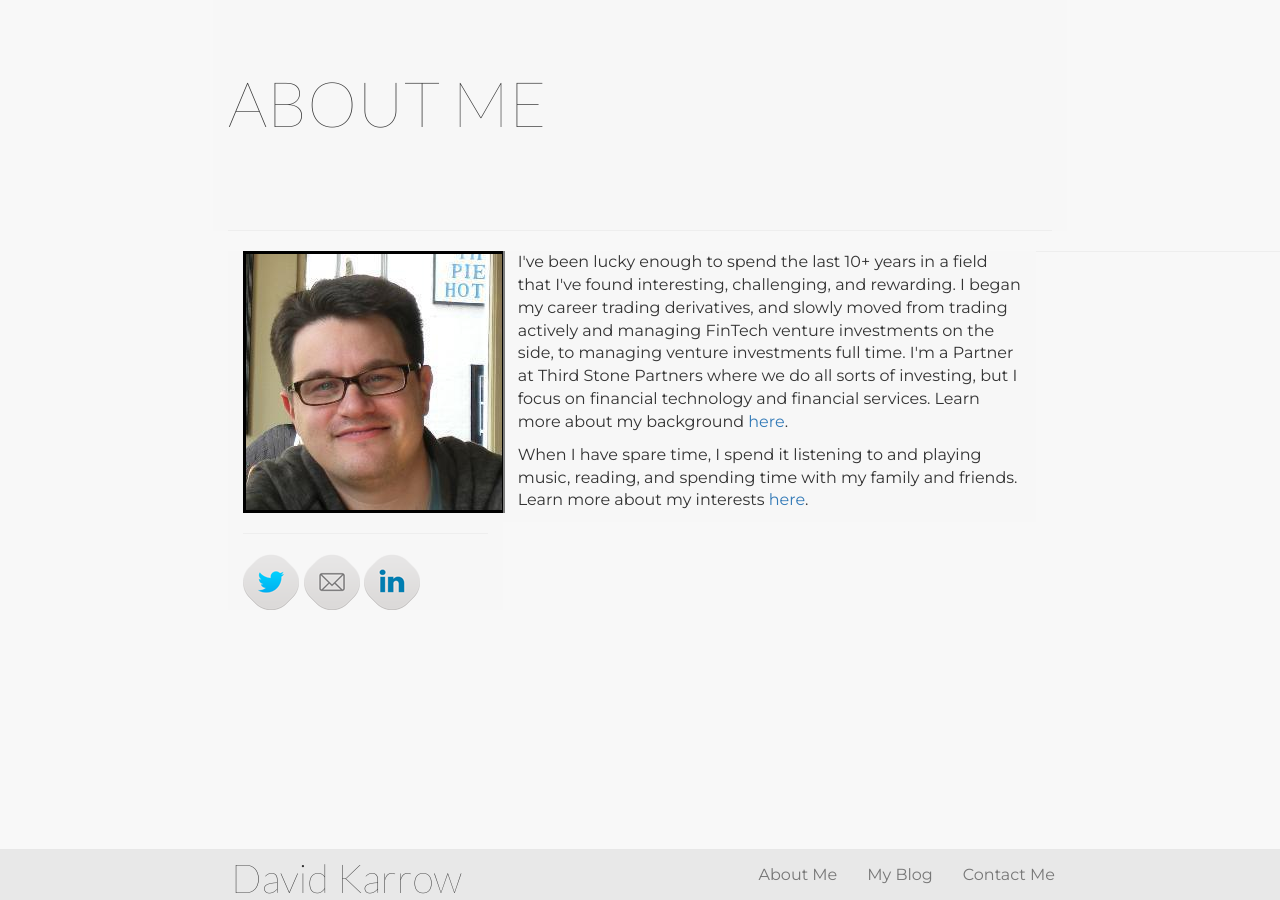
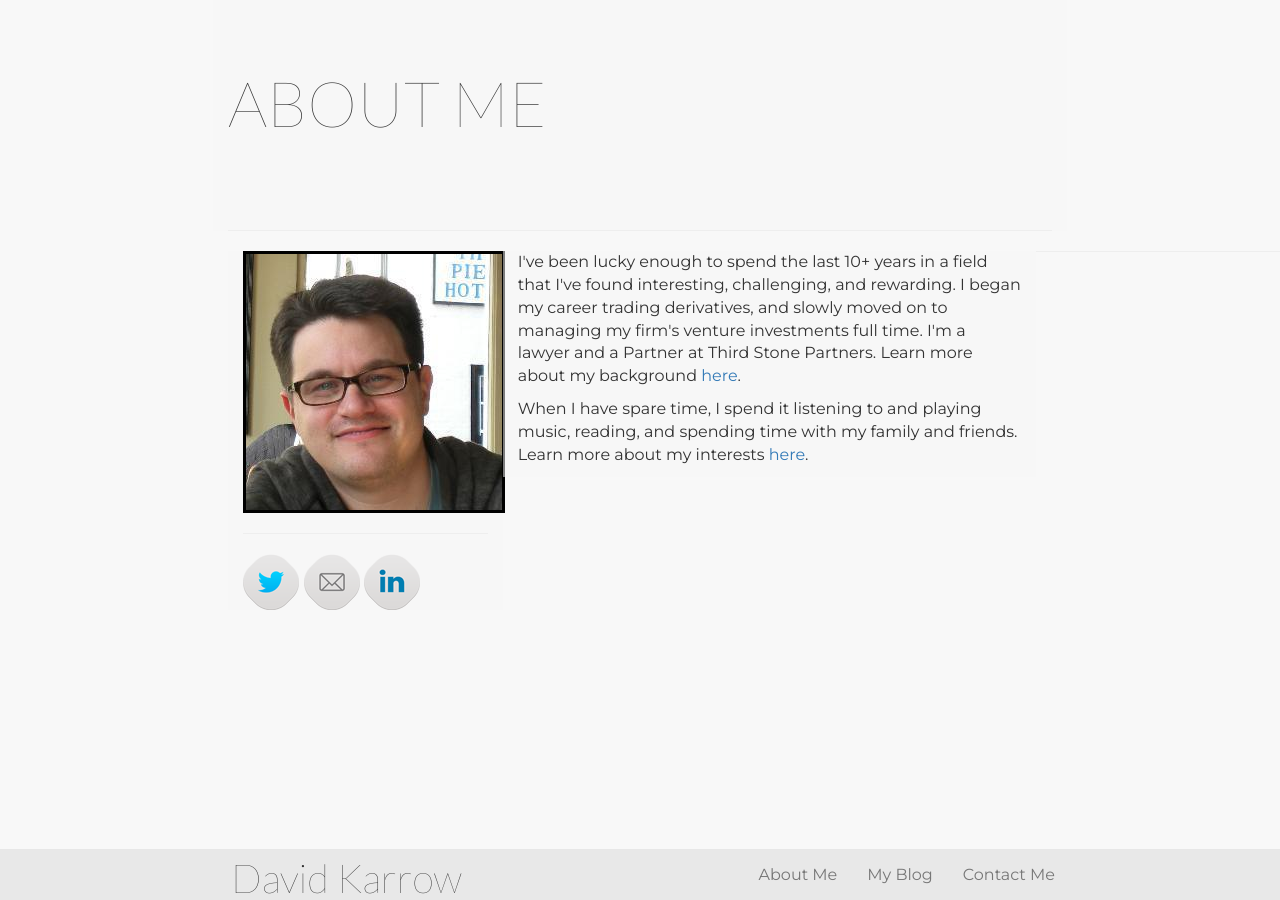
Before and after one commit to dlkarrow/dlkarrow.github.io, a Jekyll site: the page built from about.html, in a window 1280 px wide. Built offline with Jekyll 4.4.1, drawn with Linux system fonts in a browser that asks for light colours; nearby versions of some CDN libraries; Markdown is read by kramdown in place of the engine named in the settings.

Commit message:
About Edits

```diff
--- a/about.html
+++ b/about.html
@@ -27,10 +27,8 @@ title: Dave Karrow
  <div class="col-md-5">
 
  <p>I've been lucky enough to spend the last 10+ years in a field that I've found interesting,
-            challenging, and rewarding.  I began my career trading derivatives, and slowly moved from trading actively
-            and managing FinTech venture investments on the side, to managing venture investments full time.  I'm a Partner at
-            Third Stone Partners where we do all sorts of investing, but I focus on financial technology and financial
-            services. Learn more about my background <a href="/profbackground.html">here</a>. </p>
+            challenging, and rewarding.  I began my career trading derivatives, and slowly moved on to managing my firm's
+            venture investments full time.  I'm a lawyer and a Partner at Third Stone Partners. Learn more about my background <a href="/profbackground.html">here</a>. </p>
 
         <p>When I have spare time, I spend it listening to and playing music, reading, and spending time with my family
             and friends. Learn more about my interests <a href="/interests.html">here</a>. </p>
```
